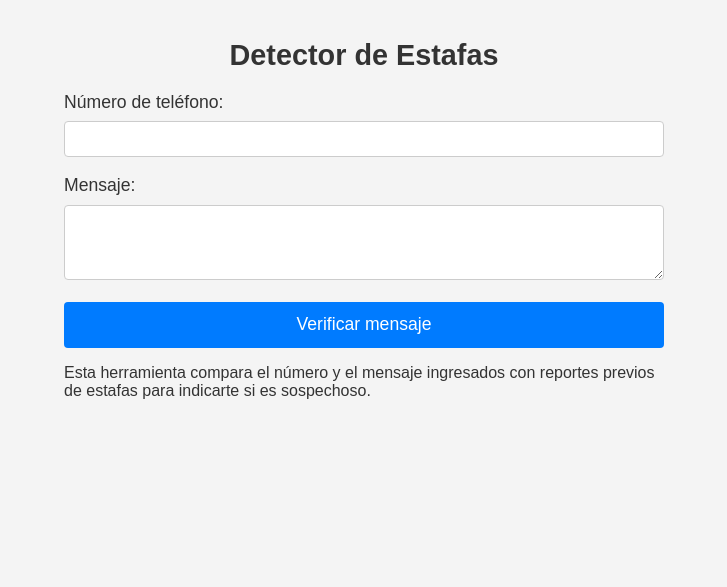
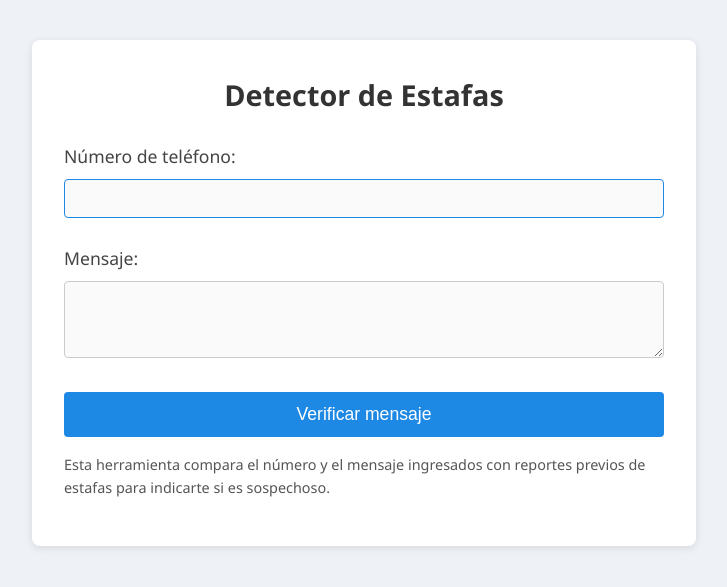
Before and after one commit to luisdiher22/DetectorEstafaCR, a Flask app: page / in a window 1280 px wide. Shown: the top 587 px of the page, without its empty margins (276-1003 px from the left). Run offline with Flask 3, Linux system fonts and the light colour scheme.

Commit message:
Improve website styling

```diff
--- a/static/style.css
+++ b/static/style.css
@@ -1,55 +1,84 @@
 body {
-    font-family: Arial, sans-serif;
+    font-family: "Segoe UI", Tahoma, Geneva, Verdana, sans-serif;
     margin: 0;
     padding: 0;
-    background-color: #f4f4f4;
+    background-color: #eef1f5;
     color: #333;
+    line-height: 1.6;
 }
 
 .container {
     max-width: 600px;
-    margin: 0 auto;
-    padding: 20px;
+    margin: 40px auto;
+    padding: 2rem;
+    background-color: #fff;
+    border-radius: 8px;
+    box-shadow: 0 2px 8px rgba(0, 0, 0, 0.1);
 }
 
 h1 {
     text-align: center;
     font-size: 1.8em;
+    margin-top: 0;
+    margin-bottom: 1.5rem;
 }
 
 label {
     display: block;
     margin-bottom: 0.5em;
     font-size: 1.1em;
+    color: #444;
 }
 
 input[type="number"],
 textarea {
     width: 100%;
-    padding: 0.5em;
+    padding: 0.6em 0.8em;
     font-size: 1em;
     border: 1px solid #ccc;
     border-radius: 4px;
     box-sizing: border-box;
+    background-color: #fafafa;
+    transition: border-color 0.2s ease-in-out;
+}
+
+textarea {
+    resize: vertical;
+}
+
+input[type="number"],
+textarea:focus {
+    outline: none;
+    border-color: #1e88e5;
 }
 
 button {
     width: 100%;
     padding: 0.7em;
     font-size: 1.1em;
-    background-color: #007bff;
-    color: white;
+    background-color: #1e88e5;
+    color: #fff;
     border: none;
     border-radius: 4px;
     cursor: pointer;
+    transition: background-color 0.2s ease-in-out;
 }
 
 button:hover {
-    background-color: #0056b3;
+    background-color: #1565c0;
 }
 
 .result {
     text-align: center;
     margin-top: 1em;
     font-weight: bold;
+    padding: 1em;
+    border-radius: 4px;
+    background-color: #f8f9fa;
 }
+
+.info {
+    font-size: 0.9em;
+    color: #555;
+    margin-top: 1rem;
+}
--- a/templates/index.html
+++ b/templates/index.html
@@ -5,9 +5,10 @@
     <meta name="viewport" content="width=device-width, initial-scale=1.0">
     <title>Detector de Estafas</title>
     <link rel="stylesheet" href="{{ url_for('static', filename='style.css') }}">
+    <link rel="preconnect" href="https://fonts.gstatic.com">
 </head>
 <body>
-    <div class="container">
+    <main class="container">
         <h1>Detector de Estafas</h1>
 
         <form action="{{ url_for('check_scam') }}" method="POST">
@@ -32,6 +33,6 @@
             <p>{{ result_message }}</p>
         </div>
         {% endif %}
-    </div>
+    </main>
 </body>
 </html>
```
